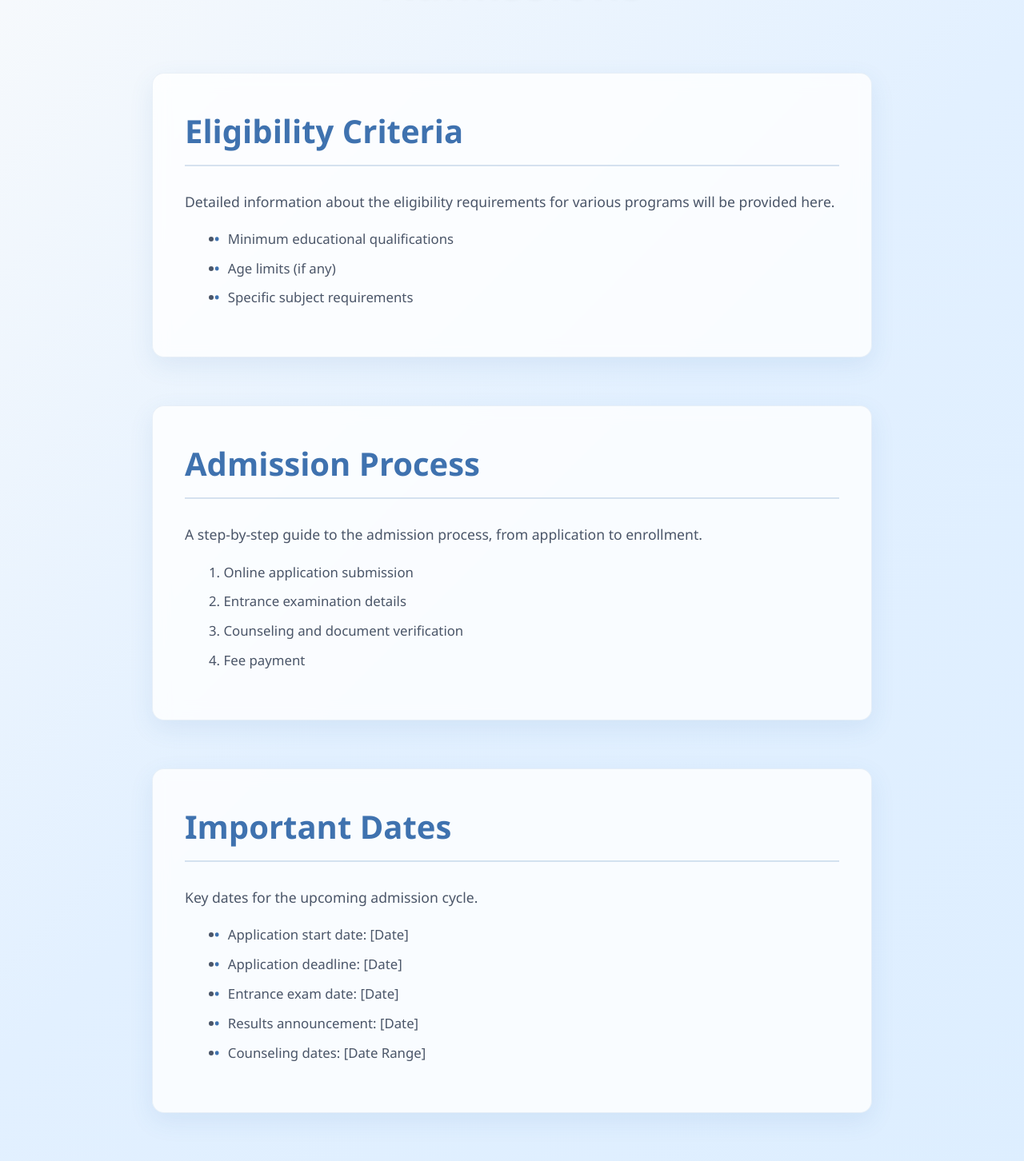
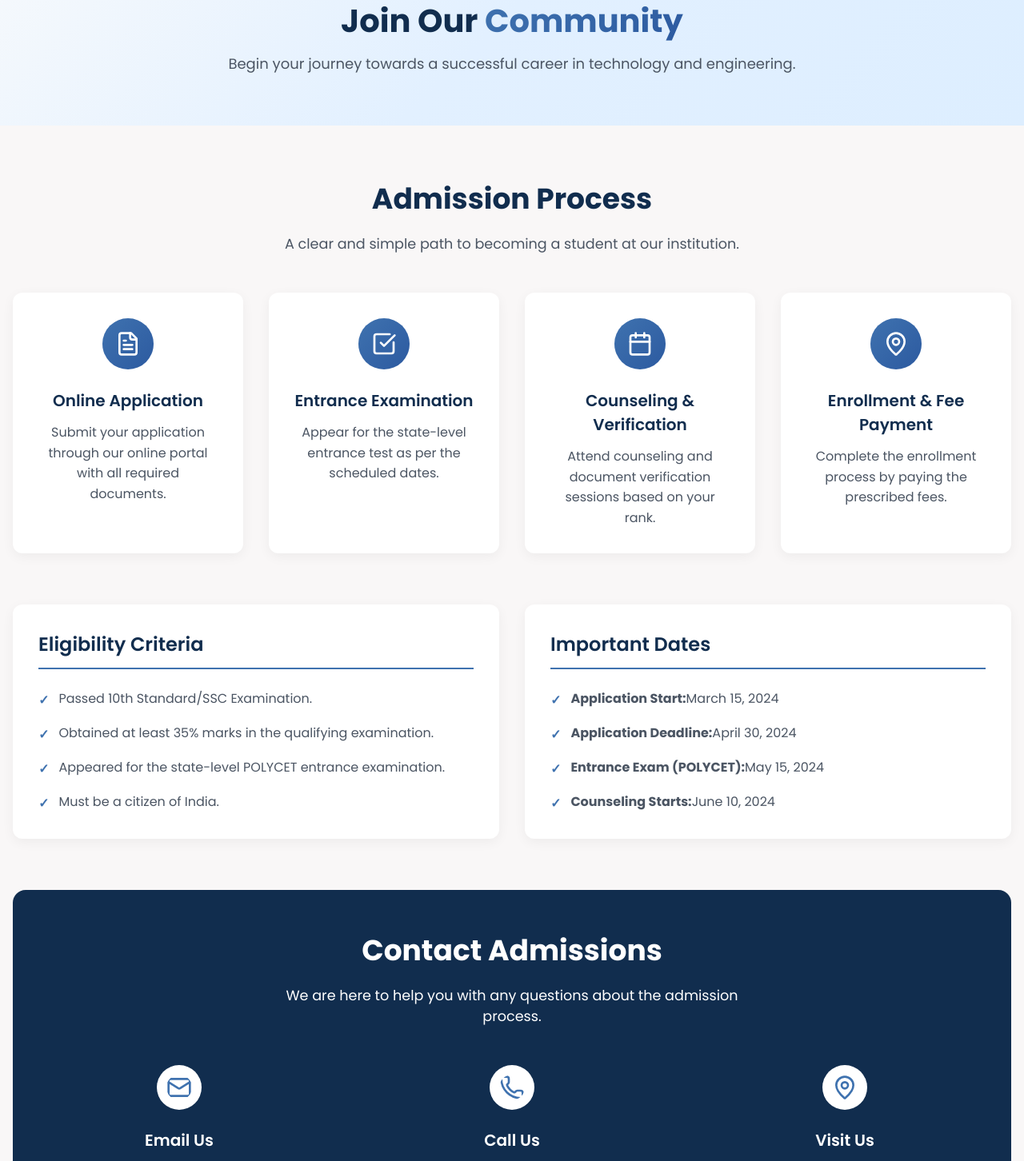
Before and after one commit to DhanushSaiCoder/AndhraPolytechnic, a React (Create React App) app in the folder frontend/: page /academics/admissions in a window 1280 px wide. Shown: the part 325-1777 px from the top of the page at 80% size. Built offline with nearby package versions, Linux system fonts and the light colour scheme.

Commit message:
+admissions page

```diff
--- a/frontend/src/pages/AdmissionsPage.js
+++ b/frontend/src/pages/AdmissionsPage.js
@@ -1,42 +1,110 @@
 import React from 'react';
+import { FileText, CheckSquare, Calendar, Mail, Phone, MapPin } from 'lucide-react';
+import '../styles/AcademicsStyles/Admissions.css';
+
+const AdmissionProcessStep = ({ icon, title, description }) => (
+  <div className="admission-step-card">
+    <div className="admission-step-icon-wrapper">{icon}</div>
+    <h3 className="admission-step-title">{title}</h3>
+    <p className="admission-step-description">{description}</p>
+  </div>
+);
 
 const AdmissionsPage = () => {
+  const processSteps = [
+    {
+      icon: <FileText />,
+      title: 'Online Application',
+      description: 'Submit your application through our online portal with all required documents.',
+    },
+    {
+      icon: <CheckSquare />,
+      title: 'Entrance Examination',
+      description: 'Appear for the state-level entrance test as per the scheduled dates.',
+    },
+    {
+      icon: <Calendar />,
+      title: 'Counseling & Verification',
+      description: 'Attend counseling and document verification sessions based on your rank.',
+    },
+    {
+      icon: <MapPin />,
+      title: 'Enrollment & Fee Payment',
+      description: 'Complete the enrollment process by paying the prescribed fees.',
+    },
+  ];
+
   return (
-    <div className="admissions-page">
-      <h1>Admissions</h1>
+    <div className="admissions-page-container">
+      <header className="admissions-page-hero">
+        <div className="admissions-page-badge">
+          <FileText className="badge-icon" />
+          <span className="badge-text">Admissions 2024-2025</span>
+        </div>
+        <h1 className="admissions-page-title">
+          Join Our <span className="title-highlight">Community</span>
+        </h1>
+        <p className="admissions-page-description">
+          Begin your journey towards a successful career in technology and engineering.
+        </p>
+      </header>
 
-      <section className="eligibility-section">
-        <h2>Eligibility Criteria</h2>
-        <p>Detailed information about the eligibility requirements for various programs will be provided here.</p>
-        <ul>
-          <li>Minimum educational qualifications</li>
-          <li>Age limits (if any)</li>
-          <li>Specific subject requirements</li>
-        </ul>
-      </section>
+      <main className="admissions-page-content">
+        <section className="admission-section">
+          <h2 className="admission-section-title">Admission Process</h2>
+          <p className="admission-section-subtitle">A clear and simple path to becoming a student at our institution.</p>
+          <div className="admission-process-grid">
+            {processSteps.map((step, index) => (
+              <AdmissionProcessStep key={index} {...step} />
+            ))}
+          </div>
+        </section>
 
-      <section className="process-section">
-        <h2>Admission Process</h2>
-        <p>A step-by-step guide to the admission process, from application to enrollment.</p>
-        <ol>
-          <li>Online application submission</li>
-          <li>Entrance examination details</li>
-          <li>Counseling and document verification</li>
-          <li>Fee payment</li>
-        </ol>
-      </section>
+        <section className="admission-section">
+            <div className="admission-info-grid">
+                <div className="admission-info-card">
+                    <h3 className="admission-info-title">Eligibility Criteria</h3>
+                    <ul className="admission-info-list">
+                        <li>Passed 10th Standard/SSC Examination.</li>
+                        <li>Obtained at least 35% marks in the qualifying examination.</li>
+                        <li>Appeared for the state-level POLYCET entrance examination.</li>
+                        <li>Must be a citizen of India.</li>
+                    </ul>
+                </div>
+                <div className="admission-info-card">
+                    <h3 className="admission-info-title">Important Dates</h3>
+                    <ul className="admission-info-list">
+                        <li><strong>Application Start:</strong> March 15, 2024</li>
+                        <li><strong>Application Deadline:</strong> April 30, 2024</li>
+                        <li><strong>Entrance Exam (POLYCET):</strong> May 15, 2024</li>
+                        <li><strong>Counseling Starts:</strong> June 10, 2024</li>
+                    </ul>
+                </div>
+            </div>
+        </section>
 
-      <section className="dates-section">
-        <h2>Important Dates</h2>
-        <p>Key dates for the upcoming admission cycle.</p>
-        <ul>
-          <li>Application start date: [Date]</li>
-          <li>Application deadline: [Date]</li>
-          <li>Entrance exam date: [Date]</li>
-          <li>Results announcement: [Date]</li>
-          <li>Counseling dates: [Date Range]</li>
-        </ul>
-      </section>
+        <section className="admission-section admission-contact-section">
+            <h2 className="admission-section-title">Contact Admissions</h2>
+            <p className="admission-section-subtitle">We are here to help you with any questions about the admission process.</p>
+            <div className="admission-contact-grid">
+                <div className="admission-contact-card">
+                    <Mail size={28} className="admission-contact-icon" />
+                    <h3 className="admission-contact-title">Email Us</h3>
+                    <p>admissions@andhrapolytechnic.ac.in</p>
+                </div>
+                <div className="admission-contact-card">
+                    <Phone size={28} className="admission-contact-icon" />
+                    <h3 className="admission-contact-title">Call Us</h3>
+                    <p>+91-9876543210</p>
+                </div>
+                <div className="admission-contact-card">
+                    <MapPin size={28} className="admission-contact-icon" />
+                    <h3 className="admission-contact-title">Visit Us</h3>
+                    <p>Andhra Polytechnic College, Kakinada</p>
+                </div>
+            </div>
+        </section>
+      </main>
     </div>
   );
 };
--- a/frontend/src/styles/AcademicsStyles/Admissions.css
+++ b/frontend/src/styles/AcademicsStyles/Admissions.css
@@ -1,19 +1,17 @@
-.admissions-info-section {
-    padding: 4rem 1rem;
-    background-color: #F9F7F7;
+/* AdmissionsPage.css */
+
+.admissions-page-container {
+    background: #F9F7F7;
 }
 
-.admissions-info-container {
-    max-width: 1200px;
-    margin: 0 auto;
+/* Hero Section */
+.admissions-page-hero {
+    padding: 4rem 1rem;
+    background: linear-gradient(135deg, #f8fafc 0%, #e2f0ff 50%, #ddeeff 100%);
+    text-align: center;
 }
 
-.admissions-info-header {
-    text-align: center;
-    margin-bottom: 3rem;
-}
-
-.admissions-badge {
+.admissions-page-badge {
     display: inline-flex;
     align-items: center;
     gap: 0.5rem;
@@ -25,100 +23,227 @@
     margin-bottom: 1.5rem;
 }
 
-.admissions-badge .badge-icon {
+.admissions-page-badge .badge-icon {
     width: 1.25rem;
     height: 1.25rem;
     color: #3f72af;
 }
 
-.admissions-badge .badge-text {
+.admissions-page-badge .badge-text {
     color: #3f72af;
     font-weight: 500;
 }
 
-.admissions-title {
+.admissions-page-title {
+    font-size: 2.5rem;
+    font-weight: 700;
+    color: #112d4e;
+    margin-bottom: 1rem;
+    line-height: 1.2;
+}
+
+.admissions-page-title .title-highlight {
+    background: linear-gradient(135deg, #3f72af 0%, #2c5aa0 100%);
+    -webkit-background-clip: text;
+    -webkit-text-fill-color: transparent;
+    background-clip: text;
+}
+
+.admissions-page-description {
+    font-size: 1.125rem;
+    color: #4b5563;
+    max-width: 62rem;
+    margin: 0 auto;
+}
+
+.admissions-page-content {
+    max-width: 1280px;
+    margin: 0 auto;
+    padding: 4rem 1rem;
+}
+
+/* General Section Styling */
+.admission-section {
+    margin-bottom: 4rem;
+}
+
+.admission-section-title {
     font-size: 2.25rem;
     font-weight: 700;
-    color: #112D4E;
+    color: #112d4e;
+    text-align: center;
     margin-bottom: 1rem;
 }
 
-.admissions-description {
-    font-size: 1.125rem;
+.admission-section-subtitle {
+    font-size: 1.1rem;
     color: #4b5563;
-    max-width: 48rem;
-    margin: 0 auto;
+    text-align: center;
+    max-width: 600px;
+    margin: 0 auto 3rem auto;
 }
 
-.admissions-content-grid {
+/* Admission Process Grid */
+.admission-process-grid {
     display: grid;
-    grid-template-columns: repeat(auto-fit, minmax(300px, 1fr));
+    grid-template-columns: repeat(auto-fit, minmax(250px, 1fr));
     gap: 2rem;
 }
 
-.admissions-card {
-    background-color: #fff;
+.admission-step-card {
+    background-color: #ffffff;
     border-radius: 0.75rem;
-    box-shadow: 0 4px 12px rgba(0, 0, 0, 0.08);
-    border: 1px solid #f3f4f6;
-    padding: 1.5rem;
-    transition: all 0.3s ease;
-    cursor: pointer;
+    padding: 2rem;
+    text-align: center;
+    box-shadow: 0 4px 15px rgba(0, 0, 0, 0.05);
+    transition: transform 0.3s ease, box-shadow 0.3s ease;
+}
+
+.admission-step-card:hover {
+    transform: translateY(-5px);
+    box-shadow: 0 8px 25px rgba(0, 0, 0, 0.1);
+}
+
+.admission-step-icon-wrapper {
+    width: 4rem;
+    height: 4rem;
+    border-radius: 50%;
+    background: linear-gradient(135deg, #3f72af 0%, #2c5aa0 100%);
+    color: white;
     display: flex;
-    flex-direction: column;
     align-items: center;
+    justify-content: center;
+    margin: 0 auto 1.5rem auto;
+}
+
+.admission-step-icon-wrapper svg {
+    width: 2rem;
+    height: 2rem;
+}
+
+.admission-step-title {
+    font-size: 1.25rem;
+    font-weight: 600;
+    color: #112d4e;
+    margin-bottom: 0.75rem;
+}
+
+.admission-step-description {
+    font-size: 1rem;
+    color: #4b5563;
+    line-height: 1.6;
+}
+
+/* Info Grid (Eligibility & Dates) */
+.admission-info-grid {
+    display: grid;
+    grid-template-columns: 1fr;
+    gap: 2rem;
+}
+
+@media (min-width: 768px) {
+    .admission-info-grid {
+        grid-template-columns: 1fr 1fr;
+    }
+}
+
+.admission-info-card {
+    background-color: #ffffff;
+    padding: 2rem;
+    border-radius: 0.75rem;
+    box-shadow: 0 4px 15px rgba(0, 0, 0, 0.05);
+}
+
+.admission-info-title {
+    font-size: 1.5rem;
+    font-weight: 600;
+    color: #112d4e;
+    margin-bottom: 1.5rem;
+    border-bottom: 2px solid #3f72af;
+    padding-bottom: 0.75rem;
+}
+
+.admission-info-list {
+    list-style: none;
+    padding: 0;
+    margin: 0;
+    text-align: left;
+}
+
+.admission-info-list li {
+    font-size: 1rem;
+    color: #4b5563;
+    margin-bottom: 1rem;
+    display: flex;
+    align-items: flex-start;
+}
+
+.admission-info-list li::before {
+    content: '\2713';
+    color: #3f72af;
+    font-weight: bold;
+    margin-right: 0.75rem;
+    margin-top: 2px;
+}
+
+.admission-info-list li:last-child {
+    margin-bottom: 0;
+}
+
+/* Contact Section */
+.admission-contact-section {
+    background-color: #112d4e;
+    border-radius: 1rem;
+    padding: 3rem 1rem;
+}
+
+.admission-contact-section .admission-section-title,
+.admission-contact-section .admission-section-subtitle {
+    color: #ffffff;
+}
+
+.admission-contact-grid {
+    display: grid;
+    grid-template-columns: repeat(auto-fit, minmax(250px, 1fr));
+    gap: 2rem;
+}
+
+.admission-contact-card {
     text-align: center;
 }
 
-.admissions-card:hover {
-    transform: translateY(-5px);
-    box-shadow: 0 6px 16px rgba(0, 0, 0, 0.12);
-    border-color: #bfdbfe;
-}
-
-.admissions-card-icon {
-    width: 3rem;
-    height: 3rem;
-    color: #3F72AF;
+.admission-contact-icon {
+    color: #3f72af;
+    background-color: #ffffff;
+    border-radius: 50%;
+    padding: 0.75rem;
+    width: 3.5rem;
+    height: 3.5rem;
     margin-bottom: 1rem;
 }
 
-.admissions-card-title {
+.admission-contact-title {
     font-size: 1.25rem;
     font-weight: 600;
-    color: #112D4E;
+    color: #ffffff;
     margin-bottom: 0.5rem;
 }
 
-.admissions-card-description {
+.admission-contact-card p {
     font-size: 1rem;
-    color: #4a5568;
+    color: #dbe2ef;
     line-height: 1.6;
-    margin-bottom: 1rem;
-    flex-grow: 1;
 }
 
-.admissions-card-link {
-    color: #3f72af;
-    font-weight: 500;
-    font-size: 0.9rem;
-    text-decoration: none;
-    transition: all 0.3s ease;
-}
-
-.admissions-card-link:hover {
-    text-decoration: underline;
-    color: #2c5aa0;
-}
-
+/* Responsive */
 @media (max-width: 768px) {
-    .admissions-title {
+    .admissions-page-title {
+        font-size: 2rem;
+    }
+    .admissions-page-description {
+        font-size: 1rem;
+    }
+    .admission-section-title {
         font-size: 1.75rem;
     }
-    .admissions-description {
-        font-size: 1rem;
-    }
-    .admissions-content-grid {
-        grid-template-columns: 1fr;
-    }
 }
```
